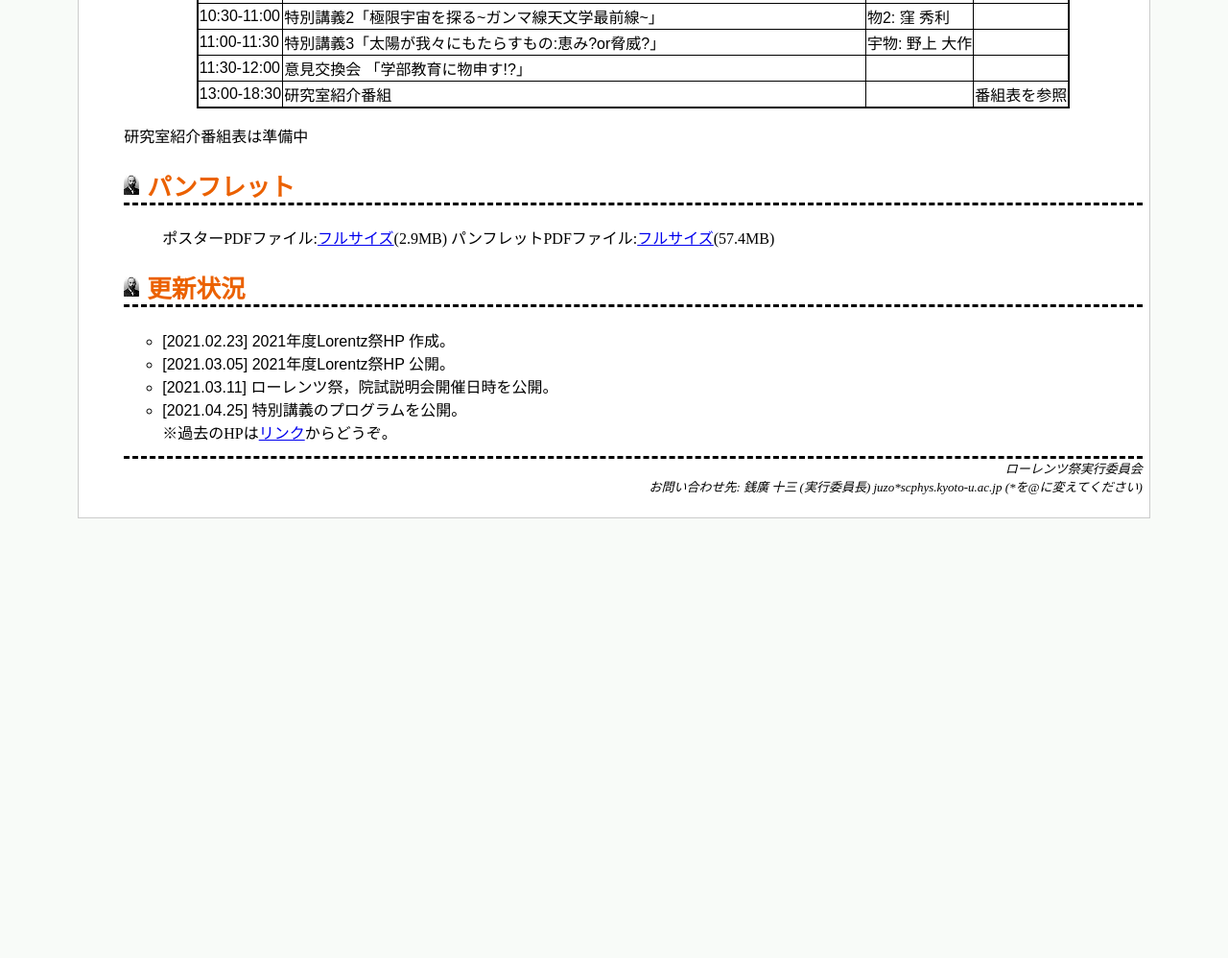
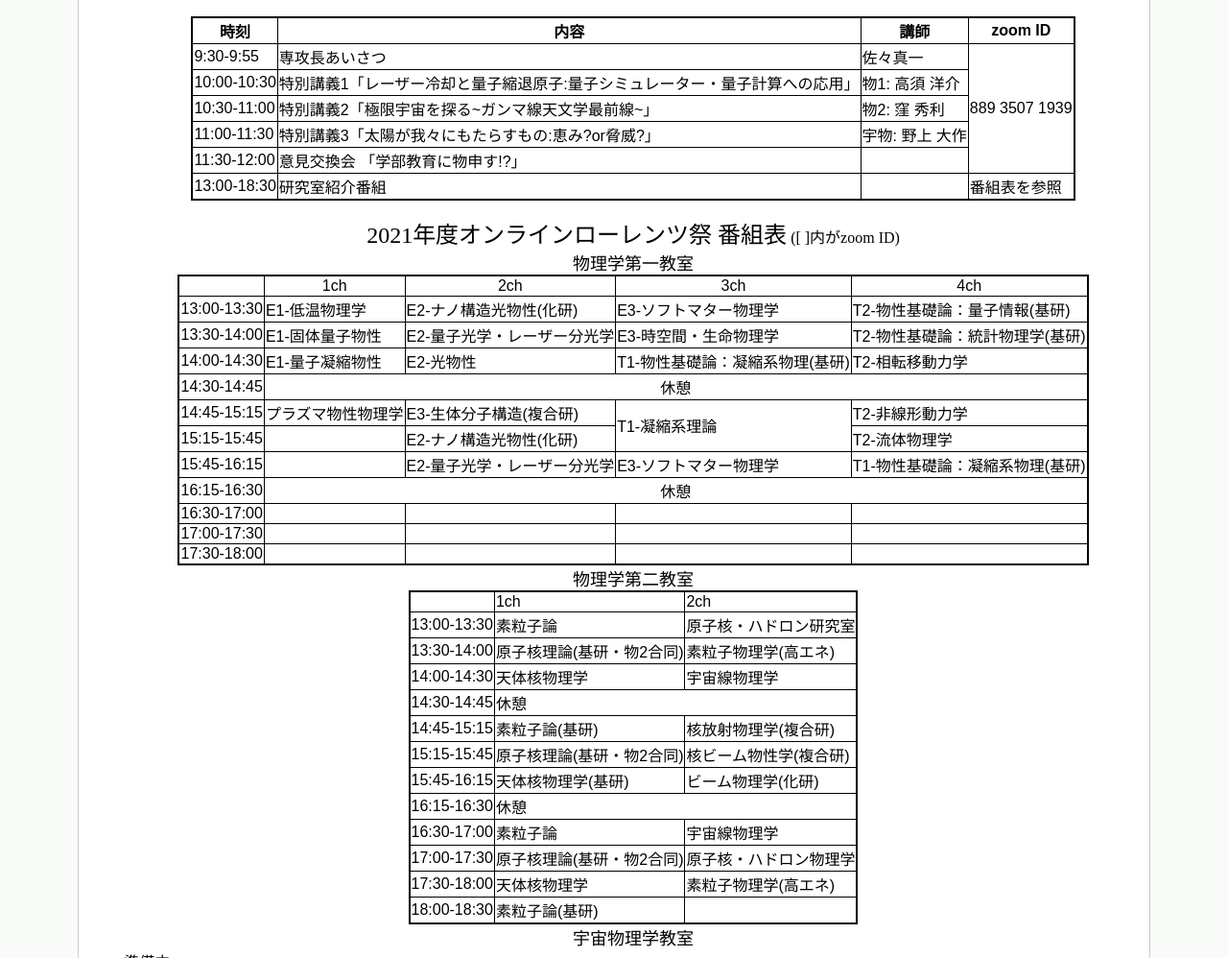
Before and after one commit to shiso-five/LorentzFest2021, a plain HTML site: page index_files/top.html in a window 1280 px wide. Shown: the part 542-1540 px from the top of the page at 96% size. Before the commit the page ends 1090 px from the top, so only its background shows below. Drawn offline with Linux system fonts and the light colour scheme.

Commit message:
bangumi sankahoho

```diff
--- a/index_files/top.html
+++ b/index_files/top.html
@@ -73,17 +73,15 @@
       <h2 id="reception"><span class="em">参加方法</span></h2>
 
       <ul>
-	準備中
-<!--
+
             <li>ローレンツ参加者は下記のリンクより登録お願いします。<br>
 
-        <a href="https://docs.google.com/forms/d/e/1FAIpQLSeQuT7zSFLwo9B8mfVGII8jlPVAfIo0qePA7Eu4jVF3NearSg/viewform" target="blank">参加登録受付サイト</a></li>
+              <a href="https://forms.gle/f4wNftjtzbTNZdTe7" target="blank">参加登録受付サイト</a></li>
 
-        <li>事前登録受付期間は6月11日午後12時までです。</li>
+        <li>事前登録受付期間は5月13日午後12時までです。</li>
 
         <li>参加登録をしていただいた方にはZoomのパスワードをメールで送付済みです。<br>
-        メールが届いていない方は、herman * kusastro.kyoto-u.ac.jp (*を@に変えてください) までご連絡下さい。</li>
-	-->
+          メールが届いていない方は、juzo * scphys.kyoto-u.ac.jp (*を@に変えてください) までご連絡下さい。</li>
 
 	<!--
 
@@ -120,9 +118,7 @@
 	    <thead>
 
 	      <tr>
-
 		<th>時刻</th><th>内容</th><th>講師</th><th>zoom ID</th>
-
 	      </tr>
 
 	    </thead>
@@ -133,7 +129,8 @@
 
 		<td>9:30-9:55</td>
 
-	    <td>専攻長あいさつ</td><td>佐々真一</td><td></td>
+		<td>専攻長あいさつ</td><td>佐々真一</td>
+		<td rowspan="5">889 3507 1939</td>
 
 	      </tr>
 
@@ -141,7 +138,7 @@
 
 		<td>10:00-10:30</td>
 
-	    <td>特別講義1「レーザー冷却と量子縮退原子:量子シミュレーター・量子計算への応用」</td><td>物1: 高須 洋介</td><td></td>
+		<td>特別講義1「レーザー冷却と量子縮退原子:量子シミュレーター・量子計算への応用」</td><td>物1: 高須 洋介</td><!--<td></td>-->
 
 	      </tr>
 
@@ -149,7 +146,7 @@
 
 		<td>10:30-11:00</td>
 
-	    <td>特別講義2「極限宇宙を探る~ガンマ線天文学最前線~」</td><td>物2: 窪 秀利</td><td></td>
+		<td>特別講義2「極限宇宙を探る~ガンマ線天文学最前線~」</td><td>物2: 窪 秀利</td><!--<td></td>-->
 
 	      </tr>
 
@@ -157,7 +154,7 @@
 
 		<td>11:00-11:30</td>
 
-	    <td>特別講義3「太陽が我々にもたらすもの:恵み?or脅威?」</td><td>宇物: 野上 大作</td><td></td>
+		<td>特別講義3「太陽が我々にもたらすもの:恵み?or脅威?」</td><td>宇物: 野上 大作</td><!--<td></td>-->
 
 	      </tr>
 
@@ -165,7 +162,7 @@
 
 		<td>11:30-12:00</td>
 
-	    <td>意見交換会 「学部教育に物申す!?」</td><td></td><td></td>
+		<td>意見交換会 「学部教育に物申す!?」</td><td></td><!--<td></td>-->
 
 	      </tr>
 
@@ -180,10 +177,163 @@
 	    </tbody>
 
 	</table></p>
-      研究室紹介番組表は準備中
+	<p>
+	  <center><font size="5">2021年度オンラインローレンツ祭 番組表</font>  ([ ]内がzoom ID)</center>
+	  <center><font size="4">物理学第一教室</font></center>
+	  <table>
+	    <tbody>
+	      <tr>
+		<td></td>
+		<td><center>1ch</center></td>
+		<td><center>2ch</center></td>
+		<td><center>3ch</center></td>
+		<td><center>4ch</center></td>
+	      </tr>
+	      <tr>
+		<td>13:00-13:30</td>
+		<td>E1-低温物理学</td>
+		<td>E2-ナノ構造光物性(化研)</td>
+		<td>E3-ソフトマター物理学</td>
+		<td>T2-物性基礎論：量子情報(基研)</td>
+	      </tr>
+	      <tr>
+		<td>13:30-14:00</td>
+		<td>E1-固体量子物性</td>
+		<td>E2-量子光学・レーザー分光学</td>
+		<td>E3-時空間・生命物理学</td>
+		<td>T2-物性基礎論：統計物理学(基研)</td>
+	      </tr>
+	      <tr>
+		<td>14:00-14:30</td>
+		<td>E1-量子凝縮物性</td>
+		<td>E2-光物性</td>
+		<td>T1-物性基礎論：凝縮系物理(基研)</td>
+		<td>T2-相転移動力学</td>
+	      </tr>
+	      <tr>
+		<td>14:30-14:45</td>
+		<td colspan="4"><center>休憩</center></td>
+	      </tr>
+	      <tr>
+		<td>14:45-15:15</td>
+		<td>プラズマ物性物理学</td>
+		<td>E3-生体分子構造(複合研)</td>
+		<td rowspan="2">T1-凝縮系理論</td>
+		<td>T2-非線形動力学</td>
+	      </tr>
+	      <tr>
+		<td>15:15-15:45</td>
+		<td></td>
+		<td>E2-ナノ構造光物性(化研)</td>
+		<td>T2-流体物理学</td>
+	      </tr>
+	      <tr>
+		<td>15:45-16:15</td>
+		<td></td>
+		<td>E2-量子光学・レーザー分光学</td>
+		<td>E3-ソフトマター物理学</td>
+		<td>T1-物性基礎論：凝縮系物理(基研)</td>
+	      </tr>
+	      <tr>
+		<td>16:15-16:30</td>
+		<td colspan="4"><center>休憩</center></td>
+	      </tr>
+	      <tr>
+		<td>16:30-17:00</td>
+		<td></td>
+		<td></td>
+		<td></td>
+		<td></td>
+	      </tr>
+	      <tr>
+		<td>17:00-17:30</td>
+		<td></td>
+		<td></td>
+		<td></td>
+		<td></td>
+	      </tr>
+	      <tr>
+		<td>17:30-18:00</td>
+		<td></td>
+		<td></td>
+		<td></td>
+		<td></td>
+	      </tr>
+	    </tbody>
+	  </table>
+
+	  <center><font size="4">物理学第二教室</font></center>
+	  <table>
+	    <tbody>
+	      <tr>
+		<td></td>
+		<td>1ch</td>
+		<td>2ch</td>
+	      </tr>
+	      <tr>
+		<td>13:00-13:30</td>
+		<td>素粒子論</td>
+		<td>原子核・ハドロン研究室</td>
+	      </tr>
+	      <tr>
+		<td>13:30-14:00</td>
+		<td>原子核理論(基研・物2合同)</td>
+		<td>素粒子物理学(高エネ)</td>
+	      </tr>
+	      <tr>
+		<td>14:00-14:30</td>
+		<td>天体核物理学</td>
+		<td>宇宙線物理学</td>
+	      </tr>
+	      <tr>
+		<td>14:30-14:45</td>
+		<td colspan="2">休憩</td>
+	      </tr>
+	      <tr>
+		<td>14:45-15:15</td>
+		<td>素粒子論(基研)</td>
+		<td>核放射物理学(複合研)</td>
+	      </tr>
+	      <tr>
+		<td>15:15-15:45</td>
+		<td>原子核理論(基研・物2合同)</td>
+		<td>核ビーム物性学(複合研)</td>
+	      </tr>
+	      <tr>
+		<td>15:45-16:15</td>
+		<td>天体核物理学(基研)</td>
+		<td>ビーム物理学(化研)</td>
+	      </tr>
+	      <tr>
+		<td>16:15-16:30</td>
+		<td colspan="2">休憩</td>
+	      </tr>
+	      <tr>
+		<td>16:30-17:00</td>
+		<td>素粒子論</td>
+		<td>宇宙線物理学</td>
+	      </tr>
+	      <tr>
+		<td>17:00-17:30</td>
+		<td>原子核理論(基研・物2合同)</td>
+		<td>原子核・ハドロン物理学</td>
+	      </tr>
+	      <tr>
+		<td>17:30-18:00</td>
+		<td>天体核物理学</td>
+		<td>素粒子物理学(高エネ)</td>
+	      </tr>
+	      <tr>
+		<td>18:00-18:30</td>
+		<td>素粒子論(基研)</td>
+		<td></td>
+	      </tr>
+	    </tbody>
+	  </table>
+
+	  <center><font size="4">宇宙物理学教室</font></center>
+	  準備中
 	  <!--
-      <p><center><font size="5">2021年度オンラインローレンツ祭 番組表</font>  ([ ]内がzoom ID)</center>
-
 		  <table frame="border" border="1" class="bangumi" width="85%" style="table-layout: fixed;" summary="bangumi">
 
 		    <thead>
@@ -197,6 +347,7 @@
 		    </thead>
 
 		    <tbody>
+
 
 		      <tr>
 
@@ -413,6 +564,8 @@
       <li>[2021.03.05] 2021年度Lorentz祭HP 公開。</li>
       <li>[2021.03.11] ローレンツ祭，院試説明会開催日時を公開。</li>
       <li>[2021.04.25] 特別講義のプログラムを公開。</li>
+      <li>[2021.04.26] 物一、物二の番組表を公開。</li>
+      <li>[2021.04.26] 参加方法を公開。</li>
       ※過去のHPは<a href="history.html" target="top">リンク</a>からどうぞ。
 
     </ul>
```
Lines whose indentation alone changed are shown as unchanged.
